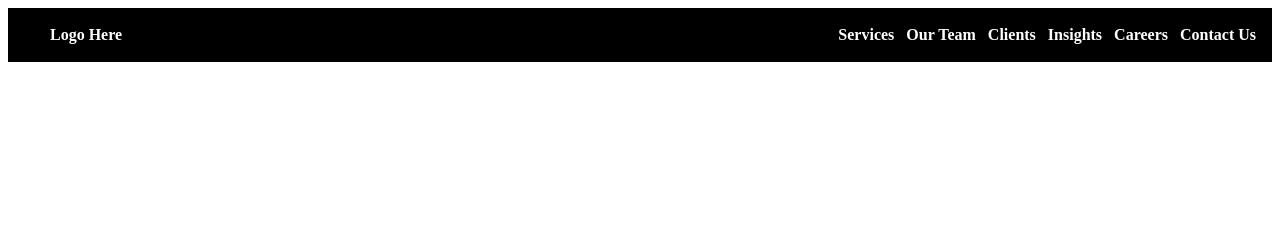
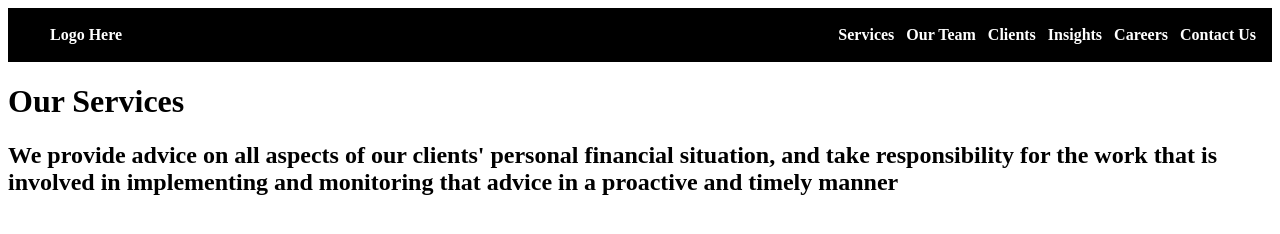
Before and after one commit to Arkem001209/LWP_Website, a plain HTML site: page Services/services.html in a window 1280 px wide. Drawn offline with Linux system fonts and the light colour scheme.

Commit message:
Add head and subhead

```diff
--- a/Services/services.html
+++ b/Services/services.html
@@ -19,5 +19,8 @@
                 <li><a class="header_buttons" href="#">Contact Us</a></li>
             </ul>
         </div>
+        <h1>Our Services</h1>
+        <h2>We provide advice on all aspects of our clients' personal financial situation, and take responsibility for the work that is involved in implementing
+            and monitoring that advice in a proactive and timely manner</h2>
     </body>
 </html>
```
